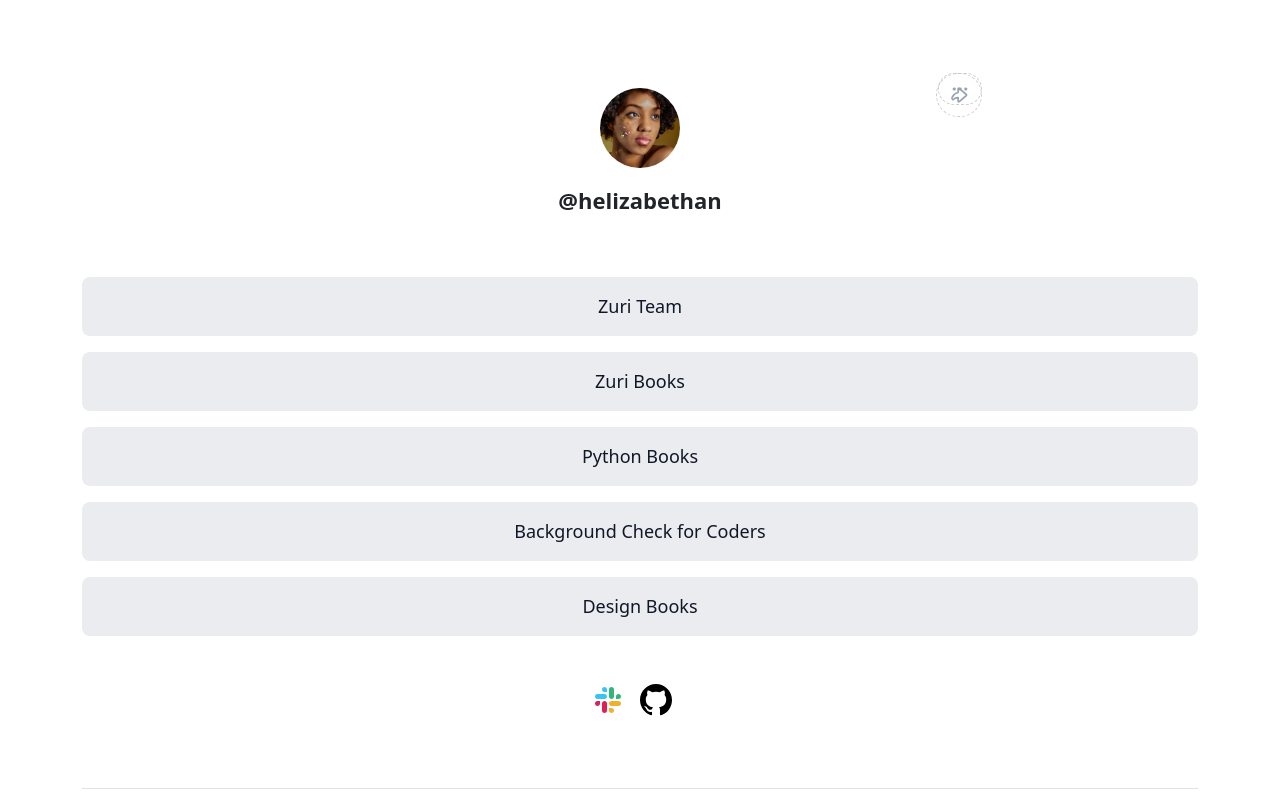
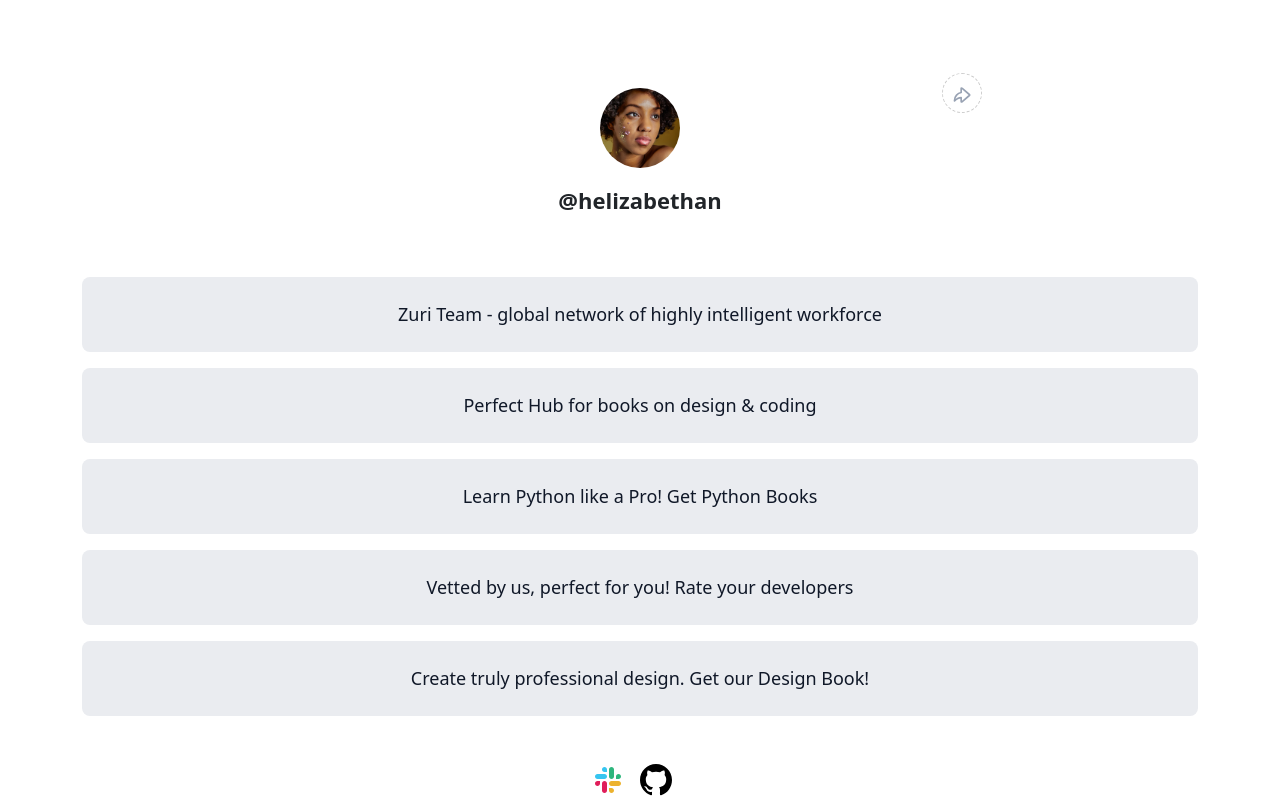
Before and after one commit to Liztowoju/linkforest, a React (Create React App) app: page / in a window 1280 px wide. Shown: the top 800 px of the page. Built offline with nearby package versions, Linux system fonts and the light colour scheme.

Commit message:
added button states added profile image overlay

```diff
--- a/src/App.css
+++ b/src/App.css
@@ -13,6 +13,28 @@
   pointer-events: none;
 }
 
+.app-profile-image {
+  width: 5rem;
+  height: 5rem;
+  margin: 0 auto;
+  position: relative;
+}
+
+.app-profile-image:hover .overlay {
+  opacity: 1;
+}
+
+.app-profile-image-icon {
+  color: white;
+  font-size: 100px;
+  position: absolute;
+  top: 50%;
+  left: 50%;
+  transform: translate(-50%, -50%);
+  -ms-transform: translate(-50%, -50%);
+  text-align: center;
+}
+
 .app-header {
   position: relative;
   display: flex;
@@ -24,48 +46,57 @@
   font-weight: bold;
 }
 
-.app-profile-name{
+.app-profile-name {
   margin-top: 1rem;
 }
 
-.app-share-link{
+.app-share-link {
   position: absolute;
   right: 20%;
   top: -15px;
   border: 1px dashed #ccc;
   border-radius: 50px;
-  padding: 0.6em;
+  padding: 0.1em;
+  width: 40px;
+  height: 40px;
+  vertical-align: middle;
+  cursor: pointer;
 }
 
-.app-links > * + *{
+.app-links>*+* {
   margin-top: 1rem;
 }
 
 .app-link {
-  background-color: #EAECF0 !important;
+  background-color: #EAECF0;
   border-radius: 8px;
-  padding: 1rem 0;
+  padding: 24px 32px;
   text-decoration: none;
   color: #101828;
   font-size: 18px;
   transition: 0.2s transform ease-in-out;
   will-change: transform;
   position: relative;
-
 }
 
 .app-link:hover {
-  border: 2px solid transparent;
-  color: #4b0082;
+  background: #D0D5DD;
+  color: #101828;
   transform: scale(1.05);
   will-change: transform;
 }
 
-.app-social-links{
+.app-link:focus {
+  background: #EAECF0;
+  border: 1px solid #98A2B3;
+  color: #101828;
+}
+
+.app-social-links {
   padding: 3rem;
 }
 
-.app-social-links img{
+.app-social-links img {
   width: 2rem;
   margin-right: 1rem;
 }
@@ -77,7 +108,7 @@
   color: #667085;
 }
 
-.app-footer-wrapper{
+.app-footer-wrapper {
   display: flex;
   flex-direction: column;
   align-items: flex-start;
@@ -90,6 +121,19 @@
   border-top: 1px solid #dee2e6;
 }
 
-.app-footer-wrapper > * + *{
+.app-footer-wrapper>*+* {
   padding-top: 20px;
 }
+
+.overlay {
+  position: absolute;
+  top: 0;
+  bottom: 0;
+  left: 0;
+  right: 0;
+  height: 100%;
+  width: 100%;
+  opacity: 0;
+  transition: .3s ease;
+  background-color: rgba(0, 0, 0, 0.5);
+}
--- a/src/App.jsx
+++ b/src/App.jsx
@@ -1,5 +1,6 @@
 import { useState } from "react";
 import Link from "./Link";
+import { Tooltip } from "./Tooltip";
 import avatar from "./images/avatar-3.jpg";
 import shareIcon from "./images/shareIcon.svg";
 import hamburgerIcon from "./images/hamburger.svg";
@@ -7,35 +8,76 @@ import zuriLogo from "./images/zuriLogo.svg";
 import I4GLogo from "./images/I4G.svg";
 import slackLogo from "./images/slack.svg";
 import githubLogo from "./images/github.svg";
+import cameraIcon from "./images/camera.svg";
 import "./App.css";
 
 function App() {
   const [links, setLinks] = useState([
-    { name: "Zuri Team", url: "https://training.zuri.team/", id: "btn__zuri" },
-    { name: "Zuri Books", url: "http://books.zuri.team/", id: "books" },
-    { name: "Python Books", url: "https://google.com" },
-    { name: "Background Check for Coders", url: "https://google.com" },
-    { name: "Design Books", url: "https://google.com" },
+    // { name: "Twitter Link", url: "https://training.zuri.team/", id: "btn__zuri" },
+    {
+      name: "Zuri Team - global network of highly intelligent workforce",
+      url: "https://training.zuri.team/",
+      id: "btn__zuri",
+    },
+    {
+      name: "Perfect Hub for books on design & coding",
+      title: "Perfect Hub for books on design & coding",
+      url: "http://books.zuri.team/",
+      id: "books",
+    },
+    {
+      name: "Learn Python like a Pro! Get Python Books",
+      url: "https://books.zuri.team/python-for-beginners?ref_id=helizabethan",
+      id: "book__python",
+    },
+    {
+      name: "Vetted by us, perfect for you! Rate your developers",
+      url: "https://background.zuri.team/",
+      id: "pitch",
+    },
+    {
+      name: "Create truly professional design. Get our Design Book!",
+      url: "https://books.zuri.team/design-rules",
+      id: "book__design",
+    },
   ]);
 
   return (
     <div className="app">
       <header className="app-header">
         <div className="container col-xxl-8 position-relative">
+          <div className="app-profile-image">
             <img
               src={avatar}
               id="profile__img"
               className="app-logo rounded-circle"
               alt="profile-image"
             />
+            <div className="overlay rounded-circle">
+              <a href="#" class="app-profile-image-icon" title="User Profile">
+                <img src={cameraIcon} alt="" />
+              </a>
+            </div>
+          </div>
+
           <p id="twitter" className="app-profile-name">
             @helizabethan
           </p>
           <p id="slack" className="app-profile-name d-none">
             helizabethan
           </p>
-          <img src={shareIcon} className="app-share-link" />
-          <img src={hamburgerIcon} className="app-share-link" />
+
+          <Tooltip text="Share link">
+            <a href="#0" className="app-share-link d-none d-md-block">
+              <img src={shareIcon} />
+            </a>
+          </Tooltip>
+
+          <Tooltip text="Share link">
+            <a href="#0" className="app-share-link d-md-none">
+              <img src={hamburgerIcon} />
+            </a>
+          </Tooltip>
         </div>
       </header>
 
@@ -63,7 +105,6 @@ function App() {
           <div className="app-footer-wrapper flex-md-row align-items-md-center">
             <img src={zuriLogo} />
             <p className="m-0">HNG Internship 9 Frontend Task</p>
-
             <img src={I4GLogo} />
           </div>
         </div>
--- a/src/Link.jsx
+++ b/src/Link.jsx
@@ -1,7 +1,15 @@
 export default function Link(props) {
-    return (
-        <a href={props.link.url} id={props.link.id} className="app-link" target='_blank' aria-current="true" key={props.index}>
-        {props.link.name}
-      </a>
-    )
+  return (
+    <a
+      href={props.link.url}
+      id={props.link.id}
+      title={props.link.title}
+      className="app-link"
+      target="_blank"
+      aria-current="true"
+      key={props.index}
+    >
+      {props.link.name}
+    </a>
+  );
 }
--- /dev/null
+++ b/src/Tooltip.jsx
@@ -0,0 +1,14 @@
+import { Tooltip as BsTooltip } from "bootstrap";
+import React, { useEffect, useRef } from "react";
+export const Tooltip = (p) => {
+    const childRef = useRef(undefined);
+    useEffect(() => {
+        const t = new BsTooltip(childRef.current, {
+            title: p.text,
+            placement: "left",
+            trigger: "hover"
+        });
+        return () => t.dispose();
+    }, [p.text]);
+    return React.cloneElement(p.children, { ref: childRef });
+};
--- a/src/index.js
+++ b/src/index.js
@@ -3,6 +3,7 @@ import ReactDOM from 'react-dom/client';
 import App from './App';
 import reportWebVitals from './reportWebVitals';
 import 'bootstrap/dist/css/bootstrap.css';
+import 'bootstrap/dist/js/bootstrap.bundle';
 
 const root = ReactDOM.createRoot(document.getElementById('root'));
 root.render(
```
Also changed, not shown: src/images/camera.svg (added). Lines whose indentation alone changed are shown as unchanged.
